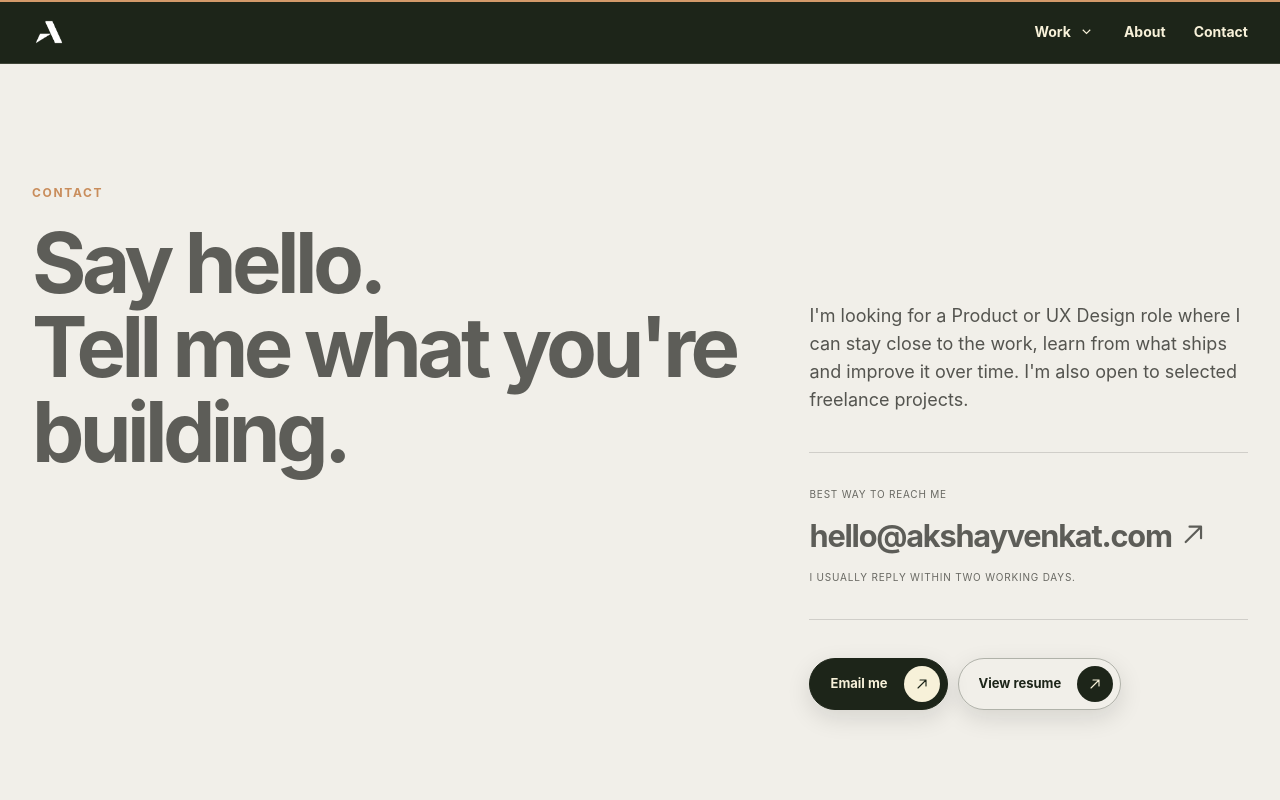
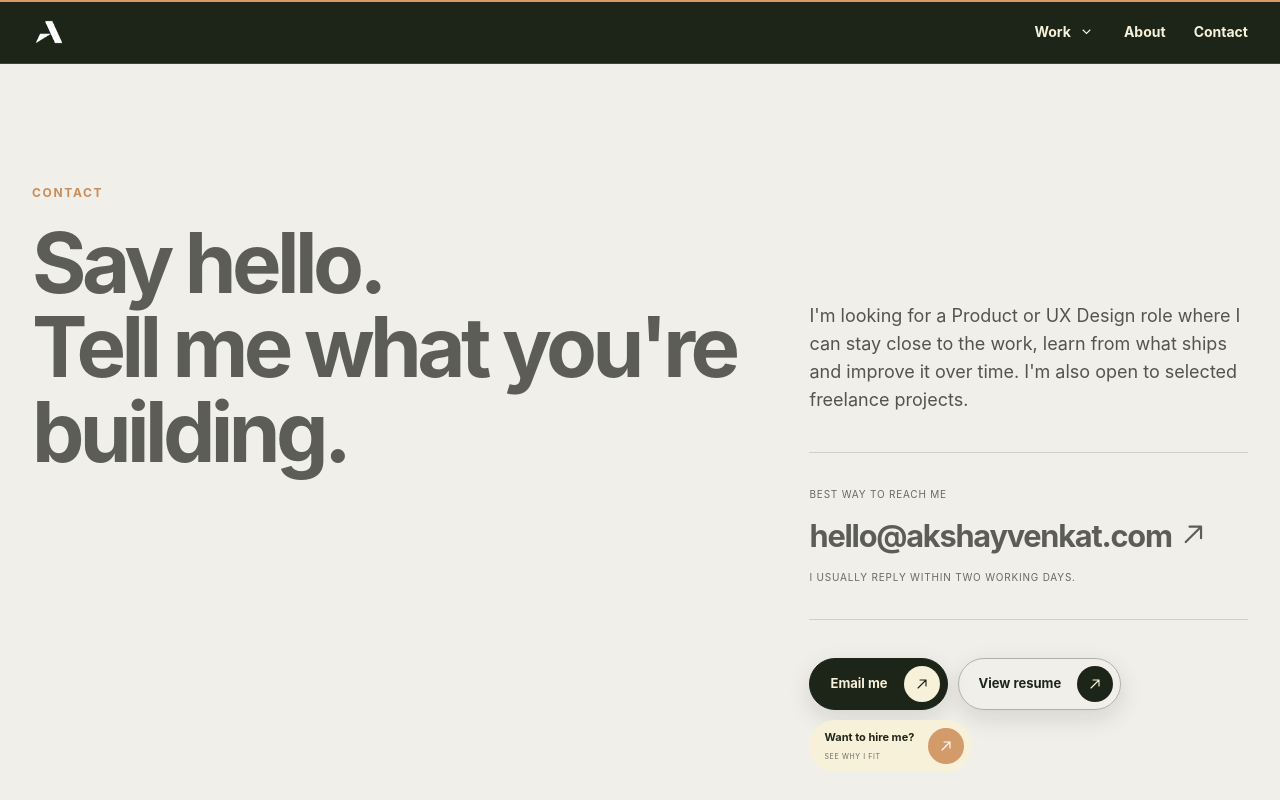
Before and after one commit to Akshayux/akshay-portfolio, a Next.js app: page /contact in a window 1280 px wide. Shown: the top 800 px of the page. Built offline with nearby package versions, Linux system fonts and the light colour scheme.

Commit message:
Add recruiter brief to contact page

```diff
--- a/app/contact/page.tsx
+++ b/app/contact/page.tsx
@@ -1,6 +1,7 @@
 import type {Metadata} from 'next';
 import {Arrow,Button,SiteFooter,SiteHeader} from '../components';
 import {profile,socials} from '../data';
+import RecruiterBrief from '../recruiter-brief';
 
 export const metadata:Metadata={title:'Contact',description:'Contact Akshay about product design roles, UX projects and meaningful collaborations.'};
 
@@ -11,7 +12,7 @@ export default function ContactPage(){return <main id="top" className="contact-p
     <div className="contact-content reveal">
       <p>I&apos;m looking for a Product or UX Design role where I can stay close to the work, learn from what ships and improve it over time. I&apos;m also open to selected freelance projects.</p>
       <div className="contact-primary"><span>Best way to reach me</span><a href={`mailto:${profile.email}`} data-cursor-label="Email">{profile.email} <Arrow/></a><small>I usually reply within two working days.</small></div>
-      <div className="contact-buttons"><Button href={`mailto:${profile.email}?subject=Design%20opportunity`} cursorLabel="Email">Email me</Button><Button href="/resume" secondary cursorLabel="Download">View resume</Button></div>
+      <div className="contact-buttons"><Button href={`mailto:${profile.email}?subject=Design%20opportunity`} cursorLabel="Email">Email me</Button><Button href="/resume" secondary cursorLabel="Download">View resume</Button><RecruiterBrief/></div>
     </div>
   </section>
   <section className="contact-details shell reveal">
--- a/app/globals.css
+++ b/app/globals.css
@@ -509,7 +509,8 @@ p{color:var(--muted)}
 .contact-primary{padding:34px 0;margin:38px 0;border-top:1px solid var(--line);border-bottom:1px solid var(--line);display:flex;flex-direction:column;align-items:flex-start}
 .contact-primary>span,.contact-primary>small{font-size:10px;text-transform:uppercase;letter-spacing:.08em;color:var(--muted)}
 .contact-primary>a{font-size:clamp(22px,2.4vw,34px);font-weight:700;letter-spacing:-.04em;margin:10px 0}
-.contact-buttons{display:flex;gap:10px;flex-wrap:wrap}
+.contact-buttons{display:flex;gap:10px;flex-wrap:wrap;align-items:center}
+.contact-buttons .recruiter-trigger{margin:0;min-height:52px}
 .contact-details{display:grid;grid-template-columns:repeat(3,1fr);border-top:1px solid var(--line);border-bottom:1px solid var(--line)}
 .contact-details>div{padding:34px;border-right:1px solid var(--line)}
 .contact-details>div:first-child{padding-left:0}
```
